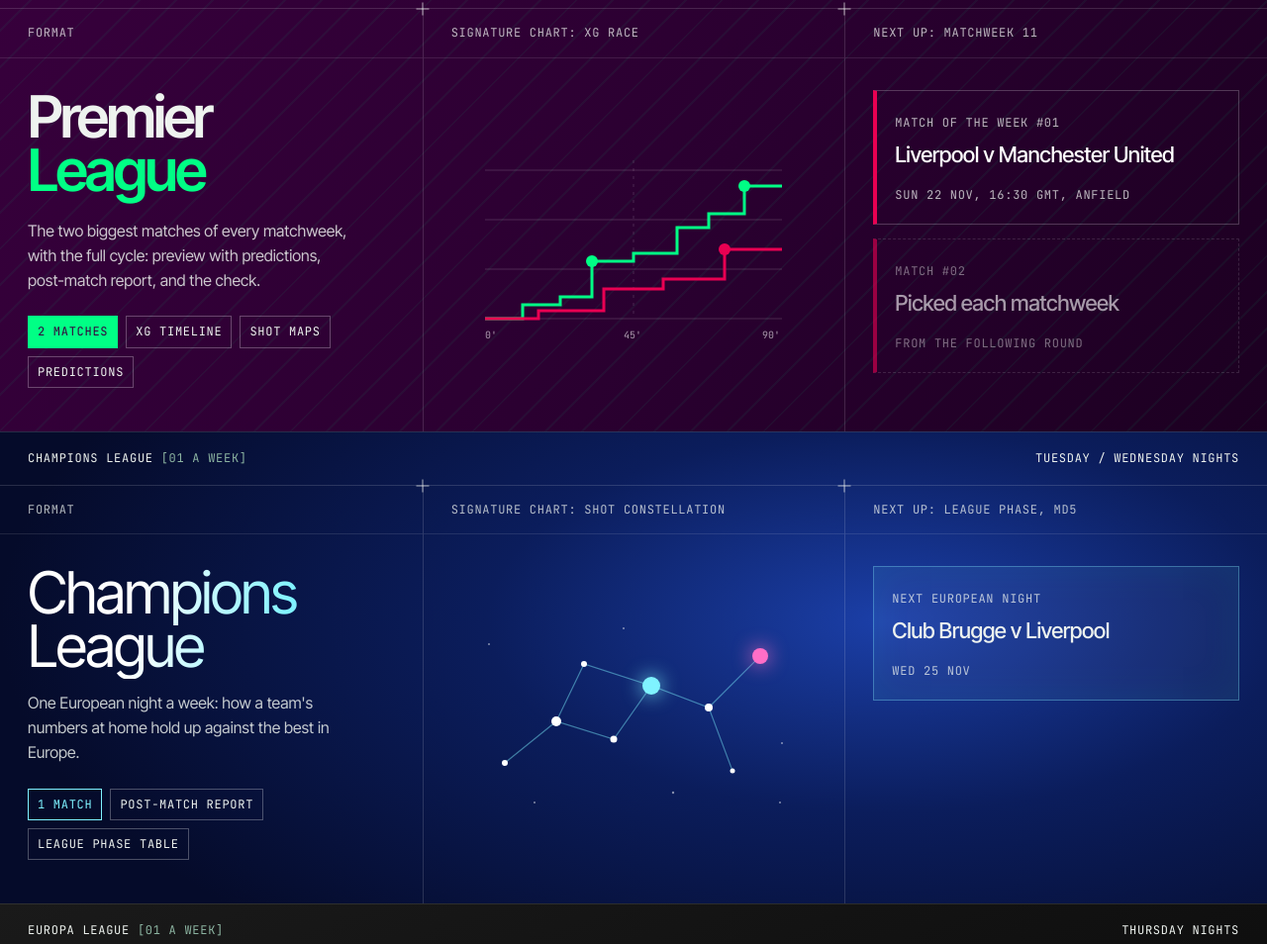
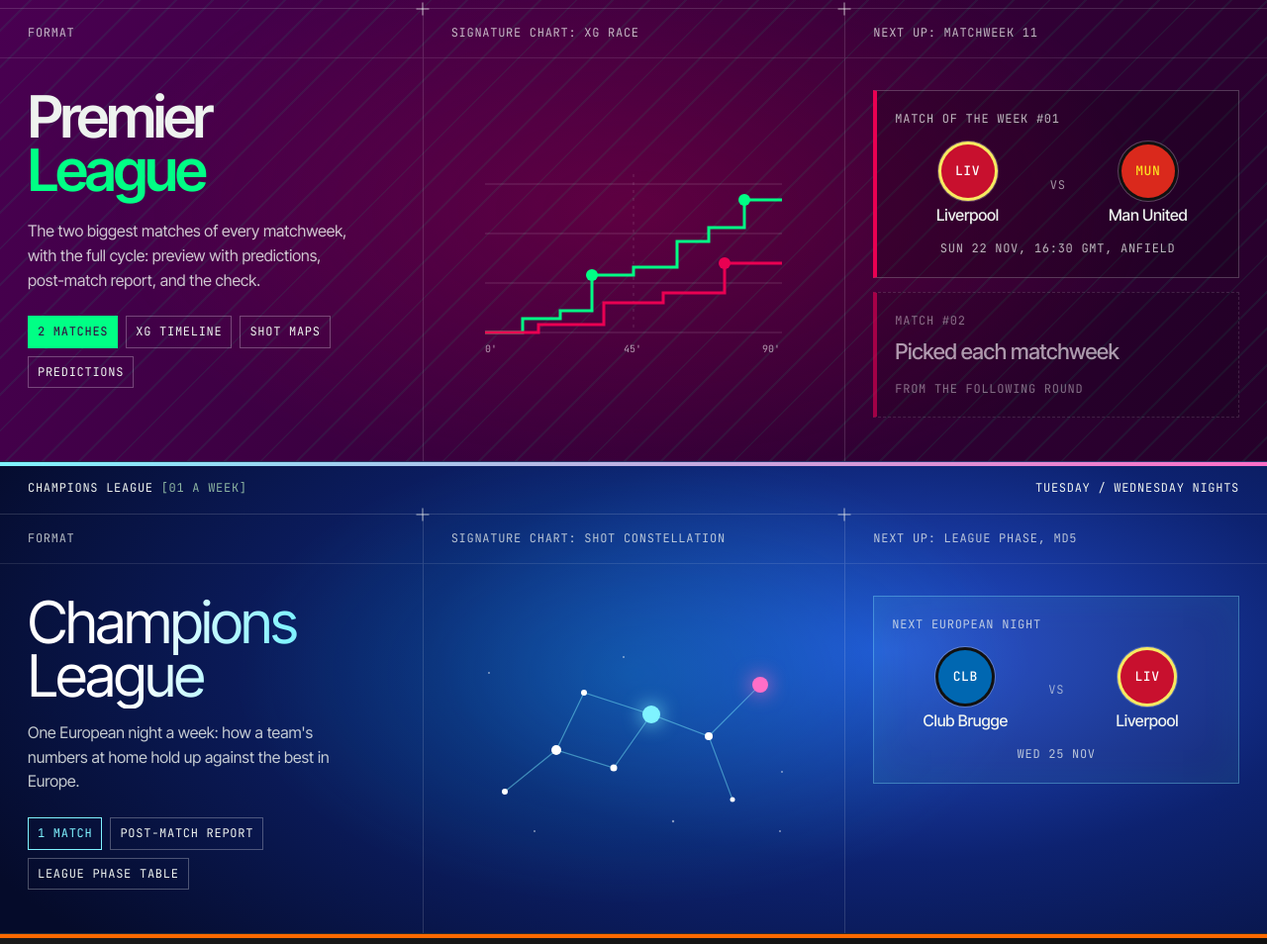
Before and after one commit to pitchinnumbers/pitchinnumbers.github.io, a plain HTML site: page index.html in a window 1280 px wide. Shown: the part 845-1799 px from the top of the page at 99% size. Drawn offline with nearby package versions, Linux system fonts and the light colour scheme.

Commit message:
Add files via upload

```diff
--- a/index.html
+++ b/index.html
@@ -128,25 +128,38 @@
   .fixture .meta{opacity:.75}
   .fixture.soon{opacity:.6;border-style:dashed}
 
+
+  .match{display:grid;grid-template-columns:1fr auto 1fr;align-items:center;gap:10px;margin:16px 0 14px}
+  .side{display:flex;flex-direction:column;align-items:center;gap:8px;text-align:center;min-width:0}
+  .crest{width:54px;height:54px;border-radius:50%;display:grid;place-items:center;background:var(--c1);color:var(--c3);
+         box-shadow:0 0 0 3px var(--c2),0 0 0 4px rgba(255,255,255,.25);font-family:var(--mono);font-weight:500;font-size:13px;letter-spacing:.04em}
+  .tn{font-weight:500;font-size:16px;letter-spacing:-.01em;line-height:1.2}
+  .vs{opacity:.6}
+  .fixture .meta{display:block;text-align:center}
+  .fixture > .meta:first-child,.fixture.soon .meta{text-align:left}
+
   /* Premier League: royal purple, electric green, magenta, diagonal energy */
   .pl{background:
-      repeating-linear-gradient(135deg, rgba(0,255,133,.05) 0 2px, transparent 2px 26px),
-      linear-gradient(120deg,#37003C 0%,#2A0030 55%,#1C0021 100%)}
+      repeating-linear-gradient(135deg, rgba(0,255,133,.07) 0 2px, transparent 2px 26px),
+      radial-gradient(ellipse 60% 80% at 50% 50%, rgba(233,0,82,.22), transparent 70%), linear-gradient(120deg,#4A0052 0%,#37003C 50%,#26002A 100%)}
   .pl h2{font-weight:600;font-size:clamp(40px,4.6vw,72px);letter-spacing:-.05em}
   .pl h2 em{font-style:normal;color:#00FF85}
   .pl .accent,.pl .fixture .teams{color:#fff}
   .pl .tag-hot{background:#00FF85;color:#37003C;border-color:#00FF85}
-  .pl .fixture{border-left:4px solid #E90052}
+  .pl .fixture{border-left:4px solid #E90052;background:rgba(0,0,0,.18)}
+  .pl::before{content:"";position:absolute;left:0;right:0;top:0;height:4px;background:linear-gradient(90deg,#00FF85,#E90052);z-index:2}
 
   /* Champions League: night-sky blue, light, cyan + magenta accents, constellation */
-  .ucl{background:radial-gradient(ellipse 70% 90% at 70% 40%, #1B3FA8 0%, #0B1D5C 45%, #050B2A 100%)}
+  .ucl{background:radial-gradient(ellipse 45% 70% at 50% 45%, rgba(0,225,255,.20), transparent 70%), radial-gradient(ellipse 80% 100% at 70% 40%, #2350D0 0%, #0D2270 45%, #050B2A 100%)}
   .ucl h2{padding-bottom:.1em;margin-bottom:12px;font-weight:400;font-size:clamp(40px,4.6vw,72px);letter-spacing:-.03em;
           background:linear-gradient(100deg,#fff 30%,#7FF3FF 70%,#FF6EC7);-webkit-background-clip:text;background-clip:text;color:transparent}
   .ucl .fixture{background:rgba(255,255,255,.04);border-color:rgba(127,243,255,.35);box-shadow:0 0 40px rgba(0,225,255,.08) inset}
   .ucl .tag-hot{border-color:#7FF3FF;color:#7FF3FF}
+  .ucl::before{content:"";position:absolute;left:0;right:0;top:0;height:4px;background:linear-gradient(90deg,#7FF3FF,#FF6EC7);z-index:2}
 
   /* Europa League: orange on rich black, angled slab type, faceted "hammered metal" */
-  .uel{background:linear-gradient(160deg,#1A1A1A 0%,#0E0E0E 60%,#0A0A0A 100%)}
+  .uel{background:radial-gradient(ellipse 50% 70% at 50% 55%, rgba(255,105,0,.28), transparent 70%), linear-gradient(160deg,#1A1A1A 0%,#0E0E0E 60%,#0A0A0A 100%)}
+  .uel::before{content:"";position:absolute;left:0;right:0;top:0;height:4px;background:#FF6900;z-index:2}
   .uel h2{font-family:'Zilla Slab',Georgia,serif;font-style:italic;font-weight:700;font-size:clamp(40px,4.6vw,72px);letter-spacing:-.02em;text-transform:uppercase;color:#FF6900}
   .uel .fixture{border-color:rgba(255,105,0,.5);border-top:4px solid #FF6900}
   .uel .tag-hot{background:#FF6900;color:#0E0E0E;border-color:#FF6900}
@@ -276,7 +289,7 @@
     <div class="cc"><div class="cl mono">Next up: Matchweek 11</div><div class="cx">
       <div class="fixture">
         <span class="mono meta">Match of the Week #01</span>
-        <div class="teams">Liverpool v Manchester United</div>
+        <div class="match"><div class="side"><span class="crest" style="--c1:#C8102E;--c2:#F6EB61;--c3:#fff">LIV</span><span class="tn">Liverpool</span></div><span class="vs mono">vs</span><div class="side"><span class="crest" style="--c1:#DA291C;--c2:#111;--c3:#FBE122">MUN</span><span class="tn">Man United</span></div></div>
         <span class="mono meta">Sun 22 Nov, 16:30 GMT, Anfield</span>
       </div>
       <div class="fixture soon">
@@ -315,7 +328,7 @@
     <div class="cc"><div class="cl mono">Next up: League phase, MD5</div><div class="cx">
       <div class="fixture">
         <span class="mono meta">Next European night</span>
-        <div class="teams">Club Brugge v Liverpool</div>
+        <div class="match"><div class="side"><span class="crest" style="--c1:#0067B1;--c2:#111;--c3:#fff">CLB</span><span class="tn">Club Brugge</span></div><span class="vs mono">vs</span><div class="side"><span class="crest" style="--c1:#C8102E;--c2:#F6EB61;--c3:#fff">LIV</span><span class="tn">Liverpool</span></div></div>
         <span class="mono meta">Wed 25 Nov</span>
       </div>
     </div></div>
@@ -346,7 +359,7 @@
     <div class="cc"><div class="cl mono">Next up: League phase, MD5</div><div class="cx">
       <div class="fixture">
         <span class="mono meta">Next Thursday night</span>
-        <div class="teams">Celta v Bournemouth</div>
+        <div class="match"><div class="side"><span class="crest" style="--c1:#8AC3EE;--c2:#E5254E;--c3:#0B2340">CEL</span><span class="tn">Celta</span></div><span class="vs mono">vs</span><div class="side"><span class="crest" style="--c1:#DA291C;--c2:#111;--c3:#fff">BOU</span><span class="tn">Bournemouth</span></div></div>
         <span class="mono meta">Thu 26 Nov, 18:45 CET</span>
       </div>
     </div></div>
```
